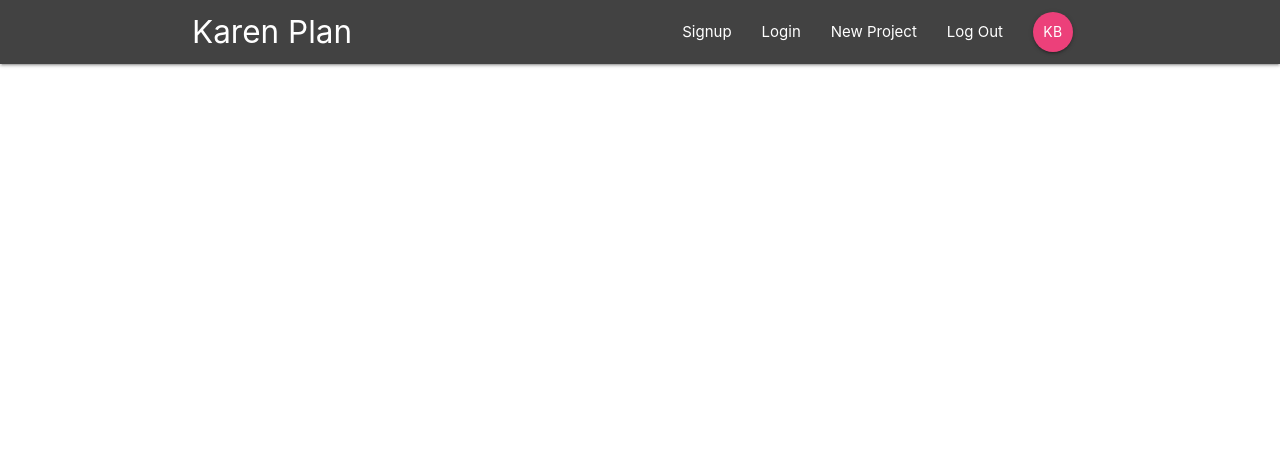
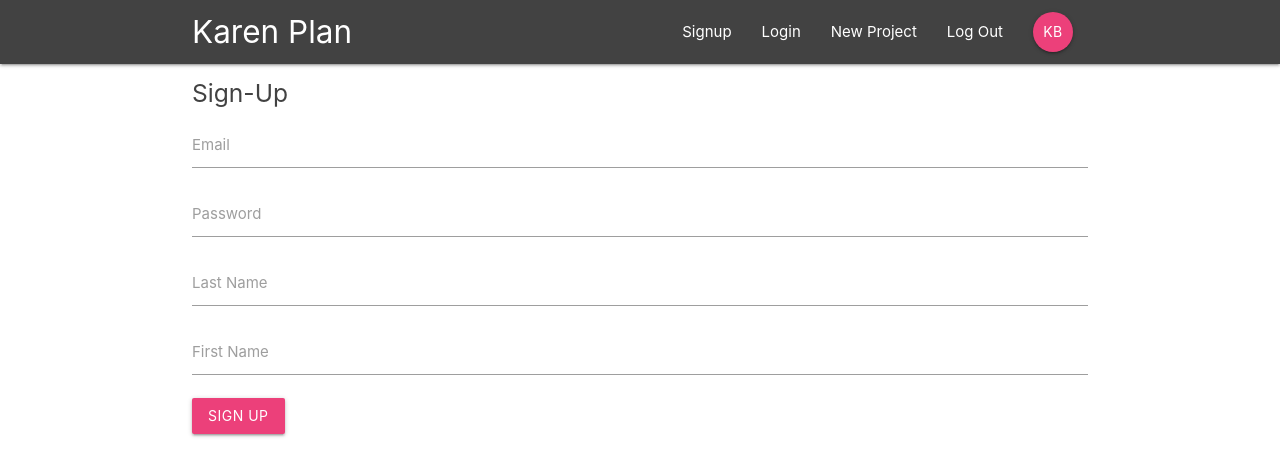
Before and after one commit to karenbarseghyan/app-react-redux-firebase, a React (Create React App) app: page /signup in a window 1280 px wide. Shown: the top 476 px of the page. Built offline with nearby package versions, Linux system fonts and the light colour scheme.

Commit message:
Login and Signup Components

```diff
--- a/public/index.html
+++ b/public/index.html
@@ -43,5 +43,6 @@
       To begin the development, run `npm start` or `yarn start`.
       To create a production bundle, use `npm run build` or `yarn build`.
     -->
+    <script src="https://cdnjs.cloudflare.com/ajax/libs/materialize/1.0.0/js/materialize.min.js"></script>
   </body>
 </html>
--- a/src/App.js
+++ b/src/App.js
@@ -1,5 +1,7 @@
 import React, {Component} from 'react';
 import {BrowserRouter, Route, Switch} from 'react-router-dom';
+import SignIn from './components/auth/SignIn';
+import SignUp from './components/auth/SignUp';
 import Dashboard from './components/dashboard/Dashboard';
 import Navbar from './components/layout/Navbar'
 import ProjectDetails from './components/projects/ProjectDetails';
@@ -14,6 +16,8 @@
           <Switch>
             <Route exact path ='/' component = {Dashboard} />
             <Route path = '/project/:id' component = {ProjectDetails} />
+            <Route path = '/signin' component = {SignIn} />
+            <Route path = '/signup' component = {SignUp } />
           </Switch>
         </div>
       </BrowserRouter>
--- a/src/components/auth/SignIn.js
+++ b/src/components/auth/SignIn.js
@@ -0,0 +1,42 @@
+import React, { Component } from 'react'
+
+class SignIn extends Component {
+    state = {
+        email : '',
+        password : ''
+    }
+    hadleChange = (e) => {
+        this.setState ({
+            [e.target.id] : e.target.value,
+        })
+    }
+    hadleSubmit = (e) => {
+        e.preventDefault();
+        console.log(this.state)
+    }
+    render() {
+        return (
+            <div className = "container">
+                <form onSubmit = {this.hadleSubmit} className = "white">
+                    <h5 className = "grey-text text-darken-3">
+                        Sign-In
+                    </h5>
+                    <div className = "input-field">
+                        <label htmlFor="email">Email</label>
+                        <input type="email" id="email" onChange = {this.hadleChange}/>
+                    </div>
+                    <div className = "input-field">
+                        <label htmlFor="password">Password</label>
+                        <input type="password" id="password" onChange = {this.hadleChange}/>
+                    </div>
+                    <div className = "input-field">
+                        <button className = "btn pink lighten-1">Login</button>
+                    </div>
+
+                </form>
+            </div>
+        )
+    }
+}
+
+export default SignIn
--- a/src/components/auth/SignUp.js
+++ b/src/components/auth/SignUp.js
@@ -0,0 +1,52 @@
+import React, { Component } from 'react'
+
+class SignUp extends Component {
+    state = {
+        email : '',
+        password : '',
+        firstName : '',
+        lastName : ''
+    }
+    hadleChange = (e) => {
+        this.setState ({
+            [e.target.id] : e.target.value,
+        })
+    }
+    hadleSubmit = (e) => {
+        e.preventDefault();
+        console.log(this.state)
+    }
+    render() {
+        return (
+            <div className = "container">
+                <form onSubmit = {this.hadleSubmit} className = "white">
+                    <h5 className = "grey-text text-darken-3">
+                        Sign-Up
+                    </h5>
+                    <div className = "input-field">
+                        <label htmlFor="email">Email</label>
+                        <input type="email" id="email" onChange = {this.hadleChange}/>
+                    </div>
+                    <div className = "input-field">
+                        <label htmlFor="password">Password</label>
+                        <input type="password" id="password" onChange = {this.hadleChange}/>
+                    </div>
+                    <div className = "input-field">
+                        <label htmlFor="lastName">Last Name</label>
+                        <input type="text" id="lastName" onChange = {this.hadleChange}/>
+                    </div>
+                    <div className = "input-field">
+                        <label htmlFor="firstName">First Name</label>
+                        <input type="text" id="firstName" onChange = {this.hadleChange}/>
+                    </div>
+                    <div className = "input-field">
+                        <button className = "btn pink lighten-1">Sign Up</button>
+                    </div>
+
+                </form>
+            </div>
+        )
+    }
+}
+
+export default SignUp
```
Also changed, not shown: 1 other file (tests, documents, lock files or other folders).
